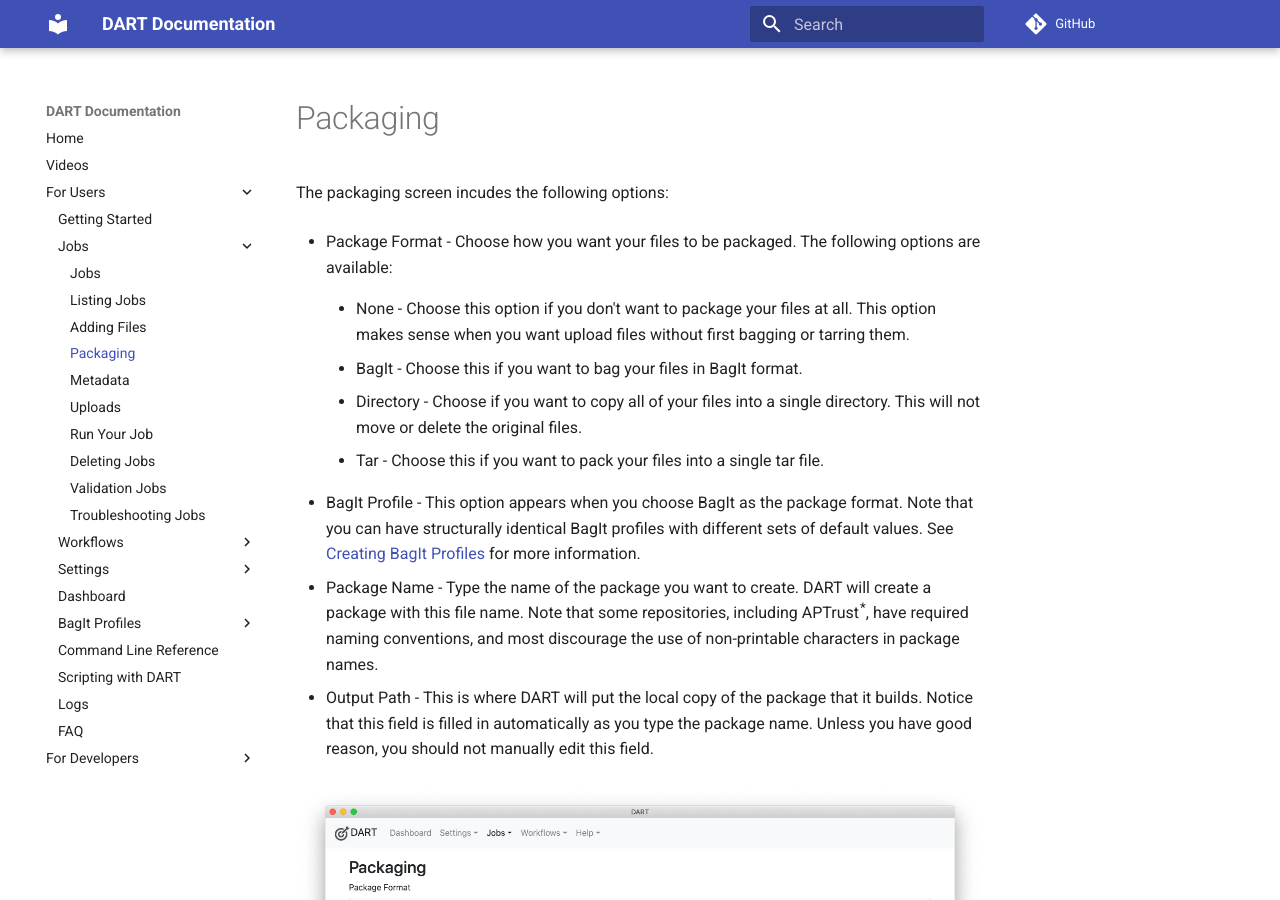
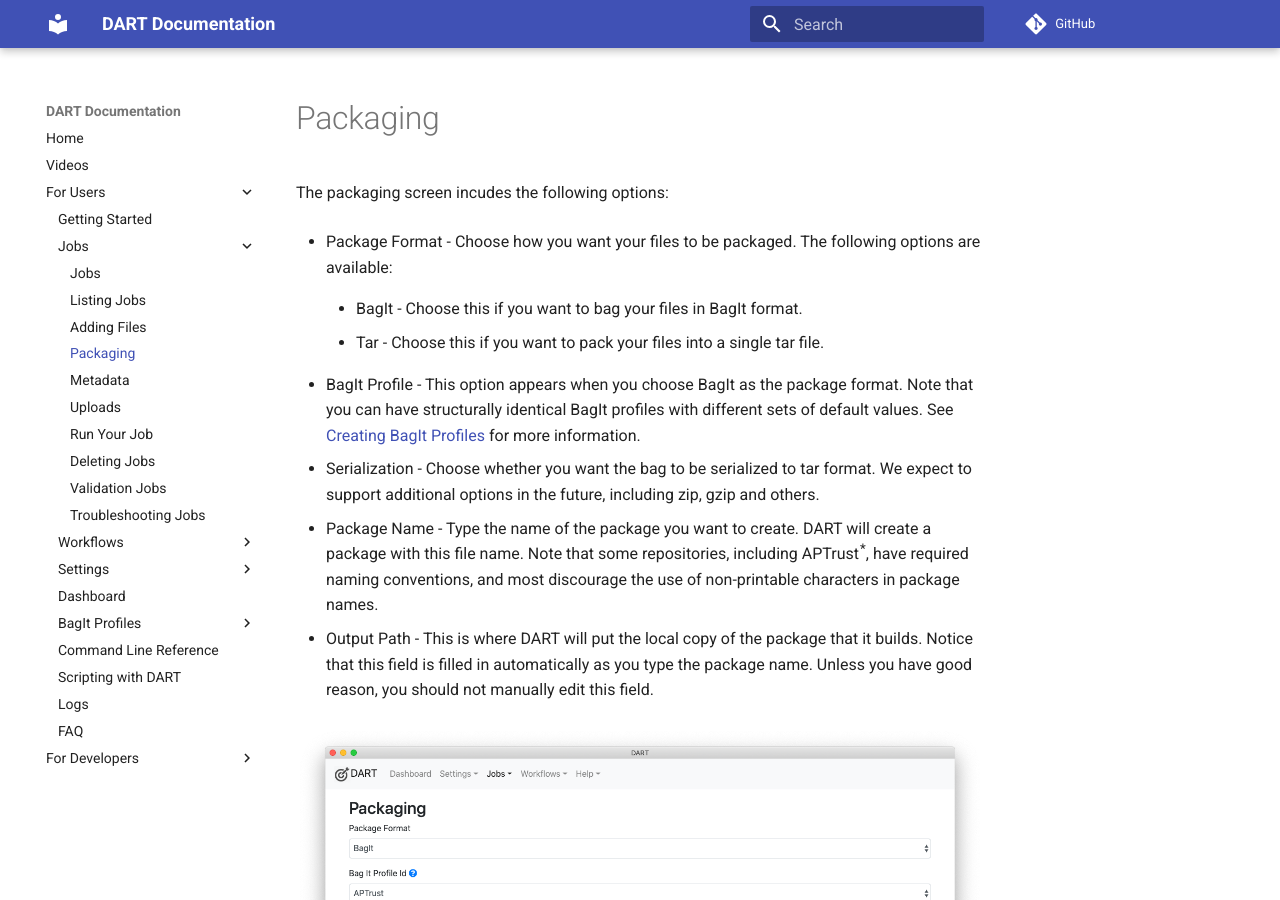
Before and after one commit to APTrust/dart-docs, an MkDocs documentation site: the page built from docs/users/jobs/packaging.md, in a window 1280 px wide and 900 px high. Built offline with MkDocs 1.6.1 and Material for MkDocs 9.7.7, drawn with Linux system fonts in a browser that asks for light colours; comment, search, counter and statistics services are not loaded.

Commit message:
Fixed typos, incorrect and missing info

```diff
--- a/docs/users/jobs/packaging.md
+++ b/docs/users/jobs/packaging.md
@@ -4,18 +4,13 @@
 
 * Package Format - Choose how you want your files to be packaged. The following options are available:
 
-    * None - Choose this option if you don't want to package your files at all.
-      This option makes sense when you want upload files without first bagging
-      or tarring them.
-
     * BagIt - Choose this if you want to bag your files in BagIt format.
-
-    * Directory - Choose if you want to copy all of your files into a single
-      directory. This will not move or delete the original files.
 
     * Tar - Choose this if you want to pack your files into a single tar file.
 
 * BagIt Profile - This option appears when you choose BagIt as the package format. Note that you can have structurally identical BagIt profiles with different sets of default values. See [Creating BagIt Profiles](../bagit/creating.md) for more information.
+
+* Serialization - Choose whether you want the bag to be serialized to tar format. We expect to support additional options in the future, including zip, gzip and others.
 
 * Package Name - Type the name of the package you want to create. DART will create a package with this file name. Note that some repositories, including APTrust<sup>*</sup>, have required naming conventions, and most discourage the use of non-printable characters in package names.
 
```
Also changed, not shown: docs/users/getting_started.md (+1 -1 lines), docs/users/settings/storage_services.md (+1 -1 lines), docs/users/workflows/job_params.md (+1 -1 lines).
